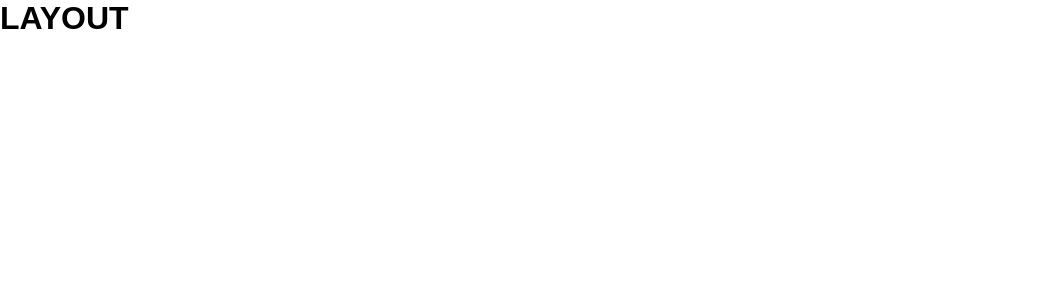
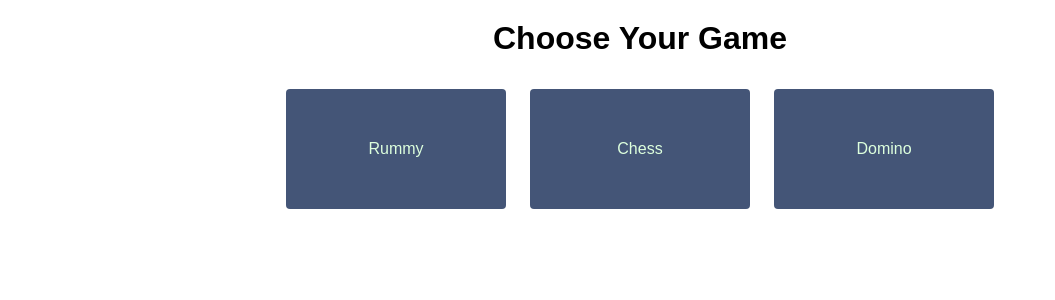
Before and after one commit to Sidahmeders/virtual_coffe_frontend, a React (Create React App) app: page /home in a window 1280 px wide. Shown: the top 300 px of the page, without its empty margins (0-1055 px from the left). Built offline with nearby package versions, Linux system fonts and the light colour scheme; a web font is replaced by a local one.

Commit message:
added the basic home page setup for the diffrent games

```diff
--- a/src/App.js
+++ b/src/App.js
@@ -1,26 +1,12 @@
-import Layout from './components/Layout/Layout'
-import { BrowserRouter as Router, Switch, Route } from 'react-router-dom'
-// import { ContextConsumer } from './context'
+import React, { Suspense } from 'react'
+import Router from './router'
 
-import AuthPage from './pages/auth'
-import HomePage from './pages/home'
-// import Cliques from './pages/home'
-
-function App() {
-    // const { randomFunction } = useContext(ContextConsumer)
-    return (
-        <>
-            <Router>
-                <Switch>
-                    <Route exact path="/" component={AuthPage} />
-                    <Layout>
-                        <Route exact path="/home" component={HomePage} />
-                        {/* <Route path="/cliques" component={Cliques} /> */}
-                    </Layout>
-                </Switch>
-            </Router>
-        </>
-    )
+const App = () => {
+  return (
+    <Suspense fallback={null}>
+      <Router />
+    </Suspense>
+  )
 }
 
 export default App
--- a/src/index.js
+++ b/src/index.js
@@ -1,5 +1,5 @@
-import { StrictMode } from 'react'
-import ReactDOM from 'react-dom'
+import { createRoot } from 'react-dom/client'
+import { BrowserRouter } from 'react-router-dom'
 import App from './App'
 import * as serviceWorker from './serviceWorkerRegistration'
 import { ContextProvider } from './context'
@@ -25,14 +25,16 @@ const GlobalStyle = createGlobalStyle`
   }
 `
 
-ReactDOM.render(
-    <StrictMode>
-        <ContextProvider>
-            <GlobalStyle />
-            <App />
-        </ContextProvider>
-    </StrictMode>,
-    document.getElementById('root')
+const container = document.getElementById('root')
+const root = createRoot(container)
+
+root.render(
+  <ContextProvider>
+    <GlobalStyle />
+    <BrowserRouter>
+      <App />
+    </BrowserRouter>
+  </ContextProvider>
 )
 
 serviceWorker.register()
--- /dev/null
+++ b/src/pages/chess/index.js
@@ -0,0 +1,7 @@
+export default function Chess() {
+  return (
+    <>
+      <h1>WELCOME TO THE CHESS GAME</h1>
+    </>
+  )
+}
--- /dev/null
+++ b/src/pages/home.js
@@ -0,0 +1,44 @@
+import { Link } from 'react-router-dom'
+
+const styles = {
+  container: {
+    display: 'flex',
+    justifyContent: 'center'
+  },
+  heading: {
+    padding: '20px',
+    textAlign: 'center'
+  },
+  card: {
+    width: '220px',
+    height: '120px',
+    background: '#457',
+    color: '#dfd',
+    display: 'flex',
+    justifyContent: 'center',
+    alignItems: 'center',
+    margin: '12px',
+    borderRadius: '4px'
+  }
+}
+
+const CardItem = ({ label, href }) => {
+  return (
+    <Link style={{ textDecoration: 'none' }} to={href}>
+      <div style={styles.card}>{label}</div>
+    </Link>
+  )
+}
+
+export default function Home() {
+  return (
+    <>
+      <h1 style={styles.heading}>Choose Your Game</h1>
+      <div style={styles.container}>
+        <CardItem label="Rummy" href="/rummy" />
+        <CardItem label="Chess" href="/chess" />
+        <CardItem label="Domino" href="/domino" />
+      </div>
+    </>
+  )
+}
--- a/src/pages/home/index.js
+++ /dev/null
@@ -1,3 +0,0 @@
-export default function Home() {
-    return <></>
-}
--- /dev/null
+++ b/src/pages/rummy/index.js
@@ -0,0 +1,7 @@
+export default function Rummy() {
+  return (
+    <>
+      <h1>WELCOME TO THE RUMMY GAME</h1>
+    </>
+  )
+}
--- /dev/null
+++ b/src/router/index.js
@@ -0,0 +1,30 @@
+import { useRoutes } from 'react-router-dom'
+import { lazy } from 'react'
+
+const AuthPage = lazy(() => import('../pages/auth'))
+const Home = lazy(() => import('../pages/home'))
+const Chess = lazy(() => import('../pages/chess'))
+const Rummy = lazy(() => import('../pages/rummy'))
+
+const allRoutes = [
+  {
+    path: '/',
+    element: <AuthPage />
+  },
+  {
+    path: '/home',
+    element: <Home />
+  },
+  {
+    path: '/chess',
+    element: <Chess />
+  },
+  {
+    path: '/rummy',
+    element: <Rummy />
+  }
+]
+
+const Router = () => useRoutes([...allRoutes])
+
+export default Router
```
Also changed, not shown: package.json (+4 -4 lines), 2 other files (tests, documents, lock files or other folders).
